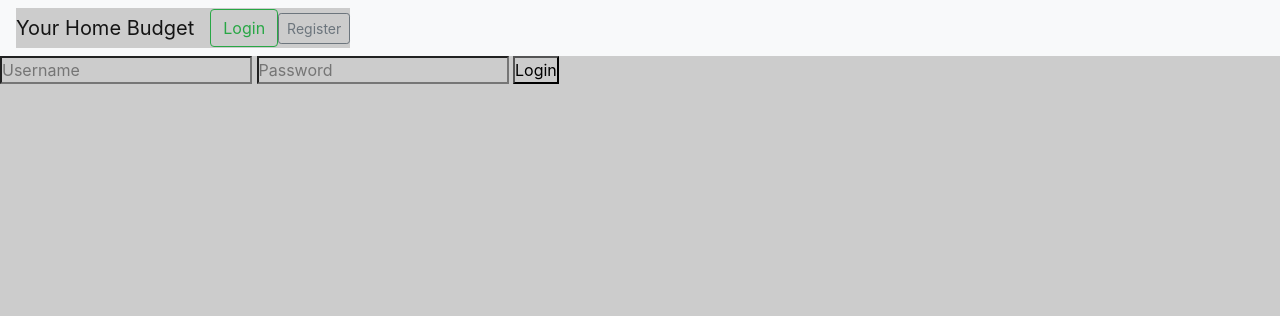
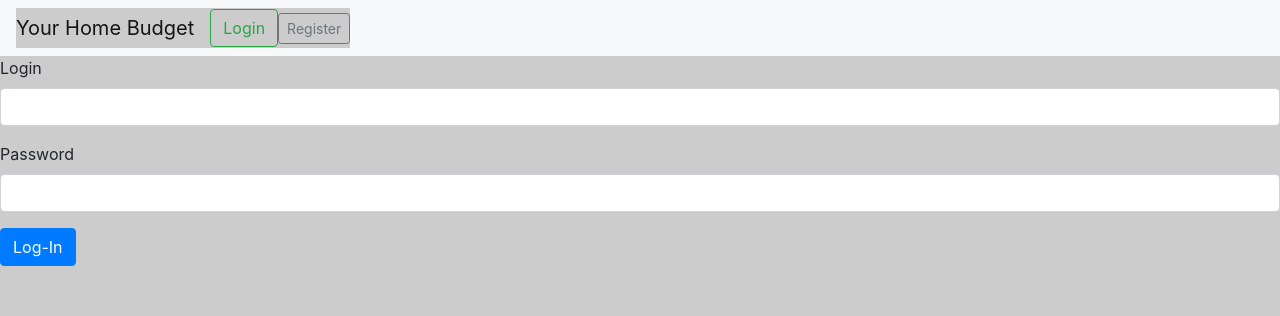
Before and after one commit to marsiekiera/YHB, a Flask app: template flask/app/templates/login.html in a window 1280 px wide. Shown: the top 316 px of the page. Run offline with Flask 2, Linux system fonts and the light colour scheme; the template is opened without the code that fills it, so the values that code supplies are empty.

Commit message:
Form change

```diff
--- a/flask/app/templates/login.html
+++ b/flask/app/templates/login.html
@@ -18,9 +18,15 @@
 {% endblock %}
 
 {% block main %}
-    <form action="/login" method="POST">
-        <input autocomplete="off" placeholder="Username" name="user_name" type="text">
-        <input autocomplete="off" placeholder="Password" name="password" type="password">
-        <button type="submit">Login</button>
-    </form>
+<form action="/login" method="POST">
+  <div class="form-group">
+    <label for="user_name">Login</label>
+    <input type="text" class="form-control" name="user_name" autocomplete="off">
+  </div>
+  <div class="form-group">
+    <label for="password">Password</label>
+    <input type="password" class="form-control" name="password" autocomplete="off" >
+  </div>
+  <button type="submit" class="btn btn-primary">Log-In</button>
+</form>
 {% endblock %}
```
